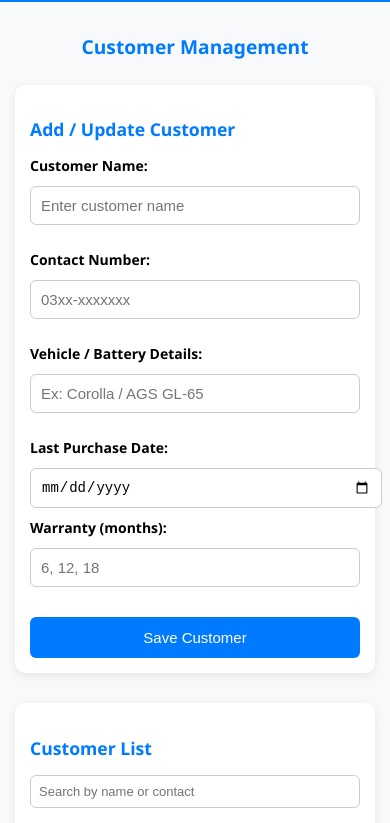
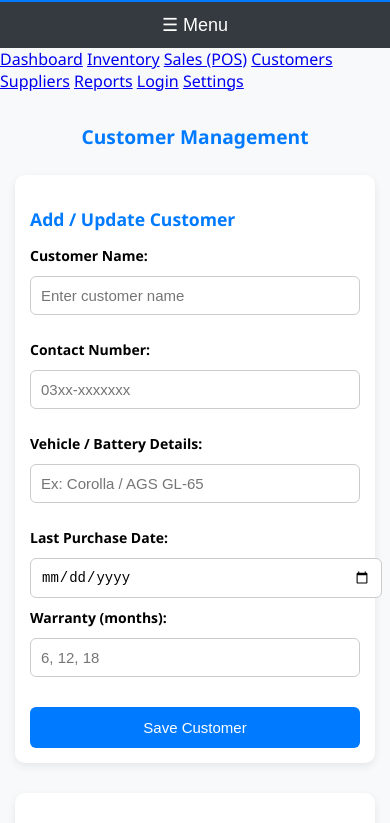
Before and after one commit to usman7771/haideri, a plain HTML site: page customer.html in a window 390 px wide. Shown: the part 74-897 px from the top of the page. Drawn offline with Linux system fonts and the light colour scheme.

Commit message:
Enhance customer.html with mobile menu and script update
Added mobile menu button and updated script source.

```diff
--- a/customer.html
+++ b/customer.html
@@ -15,7 +15,9 @@
 
   </header>
 
-  <nav>
+<!-- Mobile Menu Button -->
+ <button class="menu-toggle" id="menuToggle">☰ Menu
+ </button>
     <a href="index.html">Dashboard</a>
     <a href="inventory.html">Inventory</a>
     <a href="Sale(POS).html">Sales (POS)</a>
@@ -70,6 +72,6 @@
     </div>
   </main>
 
-  <script src="assets/js/script.js"></script>
+  <script src="java.js"></script>
 </body>
 </html>
```
